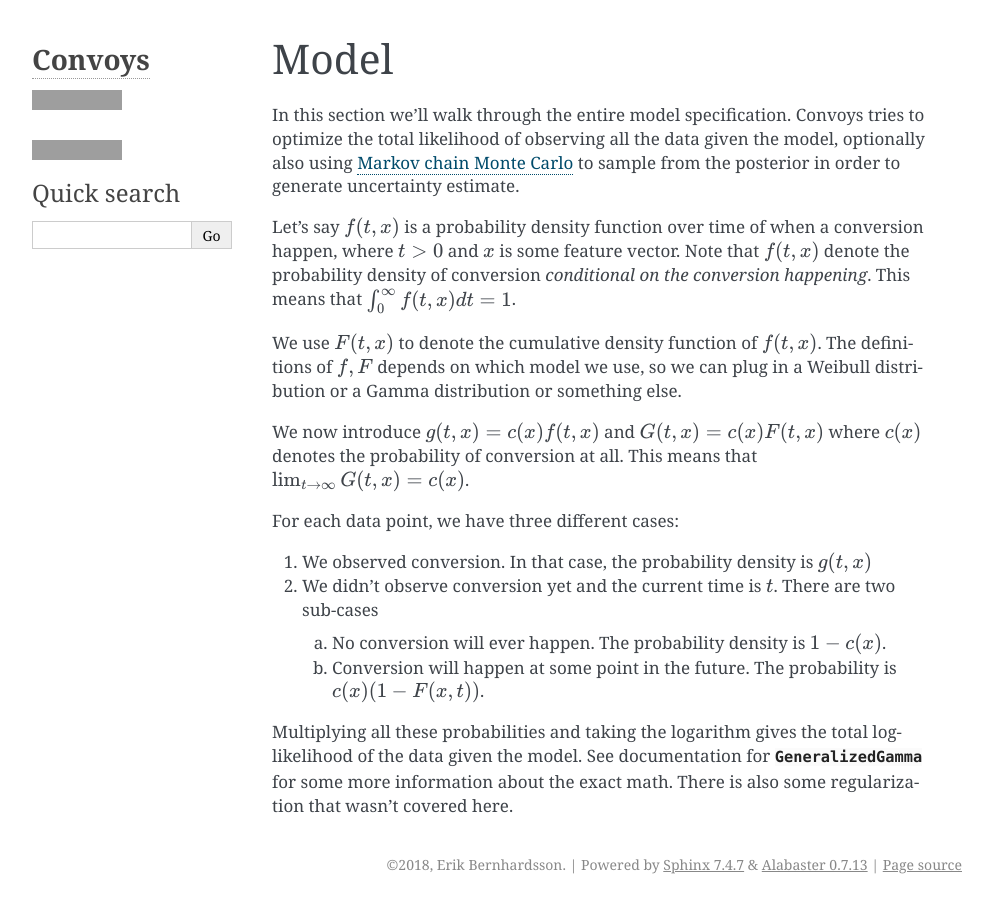
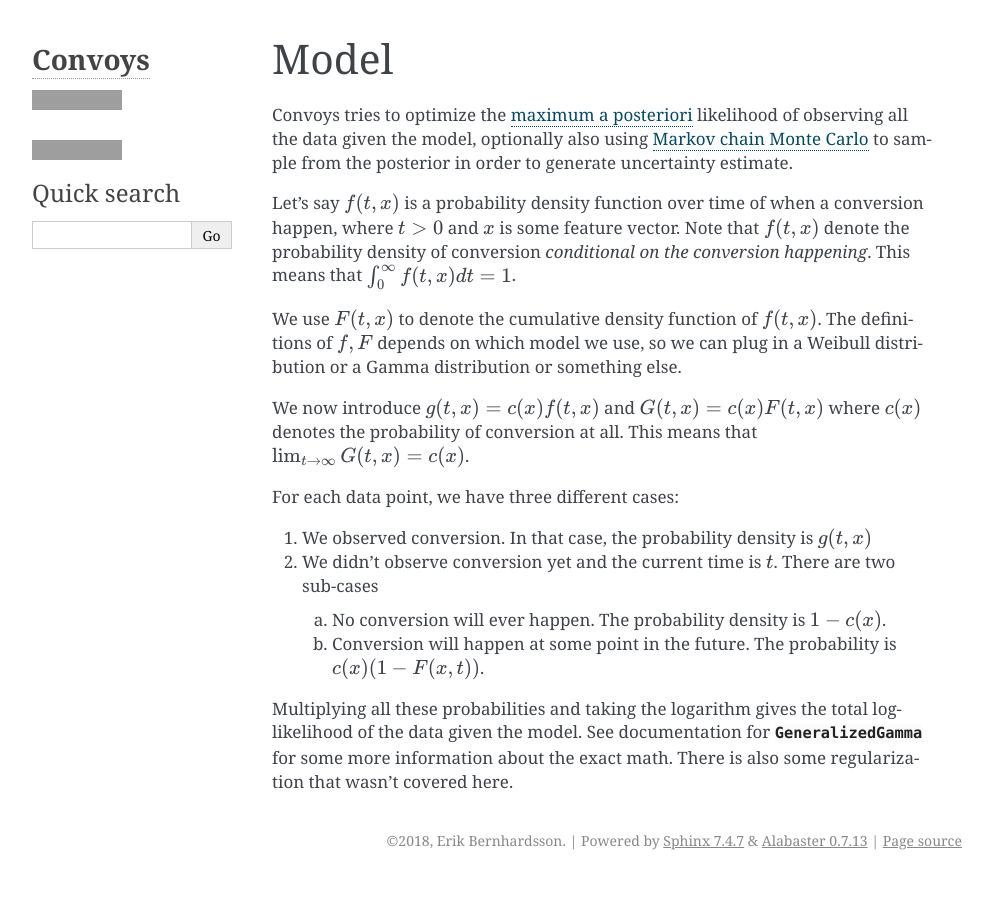
Before and after one commit to better/convoys, a Sphinx documentation site: the page built from docs/model.rst, in a window 1280 px wide, cut to the strip 0-904 px from the top of the page. Shown: the whole strip, without its empty margins (148-1141 px from the left). Built offline with Sphinx 7.4.7, drawn with Linux system fonts in a browser that asks for light colours; the version number could not be read and is left out; grey boxes are pictures that could not be loaded.

Commit message:
minor doc update

```diff
--- a/docs/model.rst
+++ b/docs/model.rst
@@ -1,7 +1,7 @@
 Model
 =====
 
-In this section we'll walk through the entire model specification. Convoys tries to optimize the total likelihood of observing all the data given the model, optionally also using `Markov chain Monte Carlo <https://en.wikipedia.org/wiki/Markov_chain_Monte_Carlo>`_ to sample from the posterior in order to generate uncertainty estimate.
+Convoys tries to optimize the `maximum a posteriori <https://en.wikipedia.org/wiki/Maximum_a_posteriori_estimation>`_ likelihood of observing all the data given the model, optionally also using `Markov chain Monte Carlo <https://en.wikipedia.org/wiki/Markov_chain_Monte_Carlo>`_ to sample from the posterior in order to generate uncertainty estimate.
 
 Let's say :math:`f(t, x)` is a probability density function over time of when a conversion happen, where :math:`t > 0` and :math:`x` is some feature vector. Note that :math:`f(t, x)` denote the probability density of conversion *conditional on the conversion happening*. This means that :math:`\int_0^\infty f(t, x) dt = 1`.
 
```
